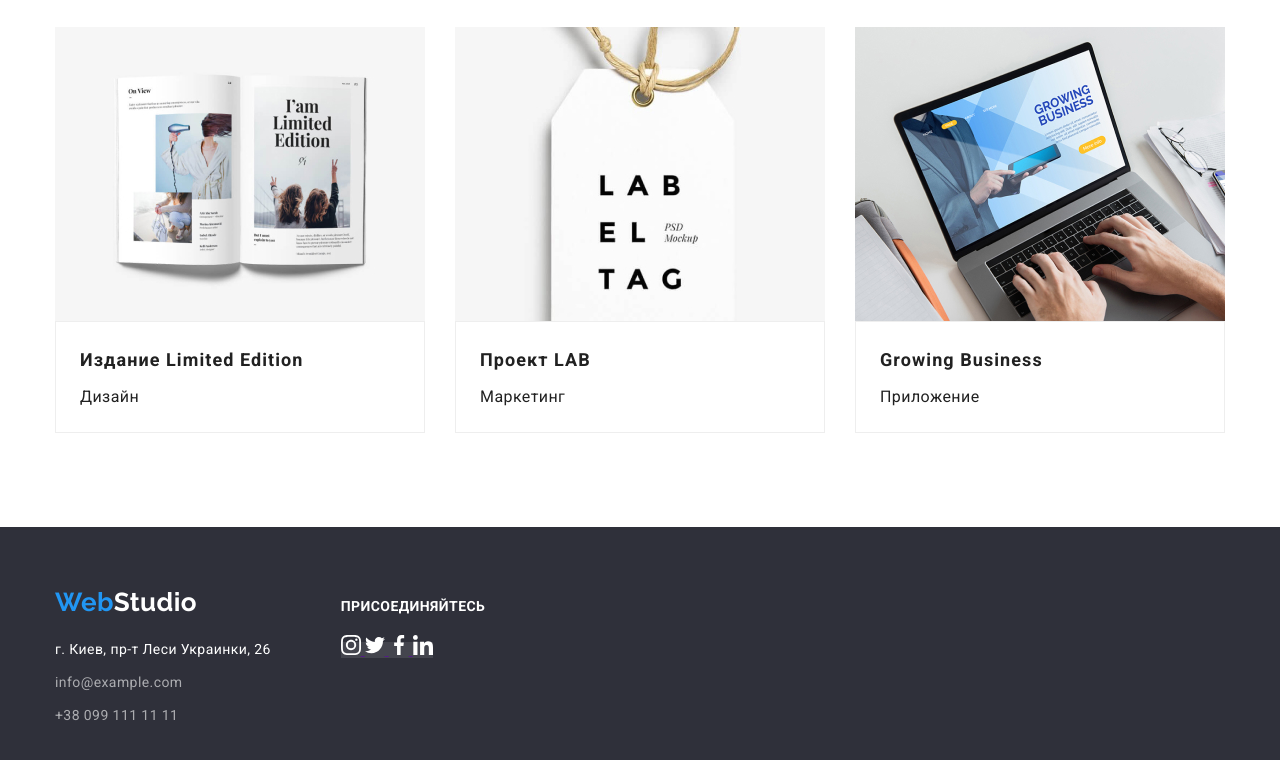
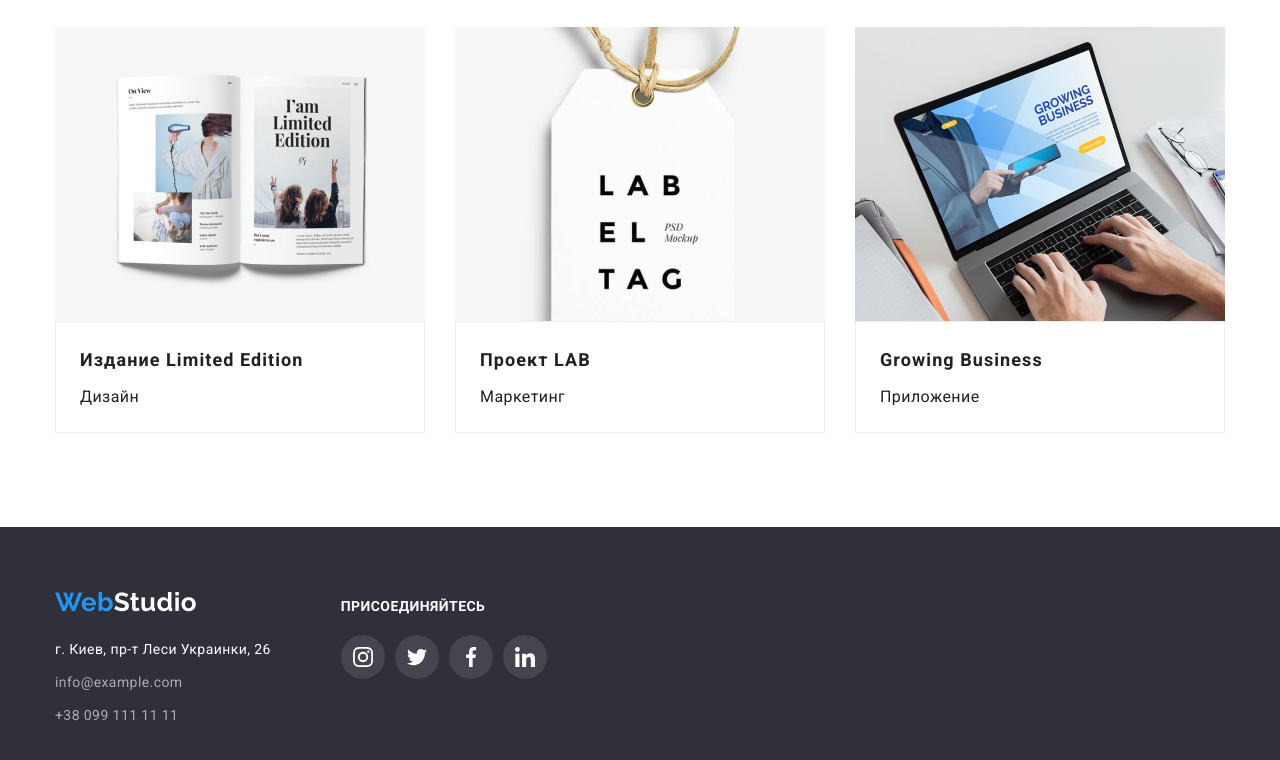
Before and after one commit to LachesisAsa/goit-markup-hw-05, a plain HTML site: page portfolio.html in a window 1280 px wide. Shown: the part 1108-1868 px from the top of the page. Drawn offline with nearby package versions, Linux system fonts and the light colour scheme.

Commit message:
правки

```diff
--- a/css/styles.css
+++ b/css/styles.css
@@ -155,8 +155,9 @@ p {
   padding-top: 32px;
 
   color: var(--primary-text-color);
-
-  opacity: 1;
+  transition-property: color;
+  transition-duration: 250ms;
+  transition-timing-function: cubic-bezier(0.4, 0, 0.2, 1);
 }
 .site-nav .link:hover,
 .site-nav .link:focus,
@@ -186,6 +187,9 @@ p {
   letter-spacing: 0.02em;
 
   color: var(--title-text-color);
+  transition-property: color;
+  transition-duration: 250ms;
+  transition-timing-function: cubic-bezier(0.4, 0, 0.2, 1);
 }
 
 .auth-nav a:hover,
@@ -245,11 +249,13 @@ p {
 
   opacity: 1;
 
-  transition: opacity 250ms cubic-bezier(0.4, 0, 0.2, 1);
+  transition: opacity 250ms cubic-bezier(0.4, 0, 0.2, 1),
+    visibility 250ms cubic-bezier(0.4, 0, 0.2, 1);
 }
 .backdrop.is-hidden {
   opacity: 0;
   pointer-events: none;
+  visibility: hidden;
 }
 .backdrop.is-hidden .modal {
   transform: translate(-50%, -50%) scale(1.1);
@@ -462,9 +468,9 @@ p {
   width: 44px;
   height: 44px;
 
+  transition-property: color, background-color;
   transition-duration: 250ms;
   transition-timing-function: cubic-bezier(0.4, 0, 0.2, 1);
-  transition-property: color, background-color;
   color: var(--social-color);
 }
 .social-item .social-links:hover,
@@ -565,10 +571,12 @@ p {
   font-style: normal;
 }
 
-.social {
+/* >>>>>>>>>>>>>>>>>>>>>>>>>>>>>>>>>>>>>>>>>>>>>>>>> footer-social >>>>>>>>>>>>>>>>>>>>>>>>>>>>>>>>>>>>>>>>>>>>>>> */
+
+.footer-social {
   margin-left: 70px;
 }
-.social .text {
+.footer-social .text {
   margin-bottom: 20px;
   color: var(--white-color-text);
   line-height: 1.14;
@@ -576,15 +584,33 @@ p {
   text-transform: uppercase;
   text-align: left;
 }
-.social .social-links {
+
+.footer-social .social-links {
+  display: inline-flex;
+  justify-content: center;
+  align-items: center;
+
+  padding: 0;
+  border-radius: 50%;
+  border: none;
+  width: 44px;
+  height: 44px;
+  color: var(--white-color-text);
   background-color: rgba(255, 255, 255, 0.1);
+
+  transition-property: background-color;
+  transition-duration: 250ms;
+  transition-timing-function: cubic-bezier(0.4, 0, 0.2, 1);
+}
+.footer-social .liste-links:not(:last-child) {
+  margin-right: 10px;
 }
 
 .links-icon {
   fill: var(--white-color-text);
 }
-.social .social-links:hover,
-.social .social-links:focus {
+.footer-social .social-links:hover,
+.footer-social .social-links:focus {
   background-color: var(--accent-color);
 }
 
@@ -708,8 +734,9 @@ p {
 }
 .projects-links {
   display: block;
-
-  transition-property: background-color, box-shadow;
+  transition-property: color, background-color, box-shadow;
+  transition-duration: 250ms;
+  transition-timing-function: cubic-bezier(0.4, 0, 0.2, 1);
 }
 .projects-links:hover,
 .projects-links:focus {
@@ -727,9 +754,6 @@ p {
   top: 0;
   left: 0;
 
-  /* top: 50%;
-  left: 50%;
-  transform: translate(-50%, -50%); */
   width: 100%;
   height: 100%;
   background: rgba(33, 150, 243, 0.9);
--- a/portfolio.html
+++ b/portfolio.html
@@ -278,28 +278,38 @@
           </address>
         </div>
         <!-- Social -->
-        <div class="social">
+        <div class="footer-social">
           <p class="text">присоединяйтесь</p>
+          <ul class="social-liste list">
+            <li class="liste-links">
               <a href="" class="social-links">
                 <svg class="links-icon" width="20px" height="20px">
                   <use href="./images/icons.svg/symbol-defs.svg#icon-instagram"></use>
                 </svg>
               </a>
+            </li>
+            <li class="liste-links">
               <a href="" class="social-links">
                 <svg class="links-icon" width="20px" height="20px">
                   <use href="./images/icons.svg/symbol-defs.svg#icon-twitter"></use>
                 </svg>
               </a>
+            </li>
+            <li class="liste-links">
               <a href="" class="social-links">
                 <svg class="links-icon" width="20px" height="20px">
                   <use href="./images/icons.svg/symbol-defs.svg#icon-facebook"></use>
                 </svg>
               </a>
+            </li>
+            <li class="liste-links">
               <a href="" class="social-links">
                 <svg class="links-icon" width="20px" height="20px">
                   <use href="./images/icons.svg/symbol-defs.svg#icon-linkedin"></use>
                 </svg>
               </a>
+            </li>
+          </ul>
         </div>
       </div>
     </footer>
```
Also changed, not shown: index.html (+5 -5 lines). Lines whose indentation alone changed are shown as unchanged.
